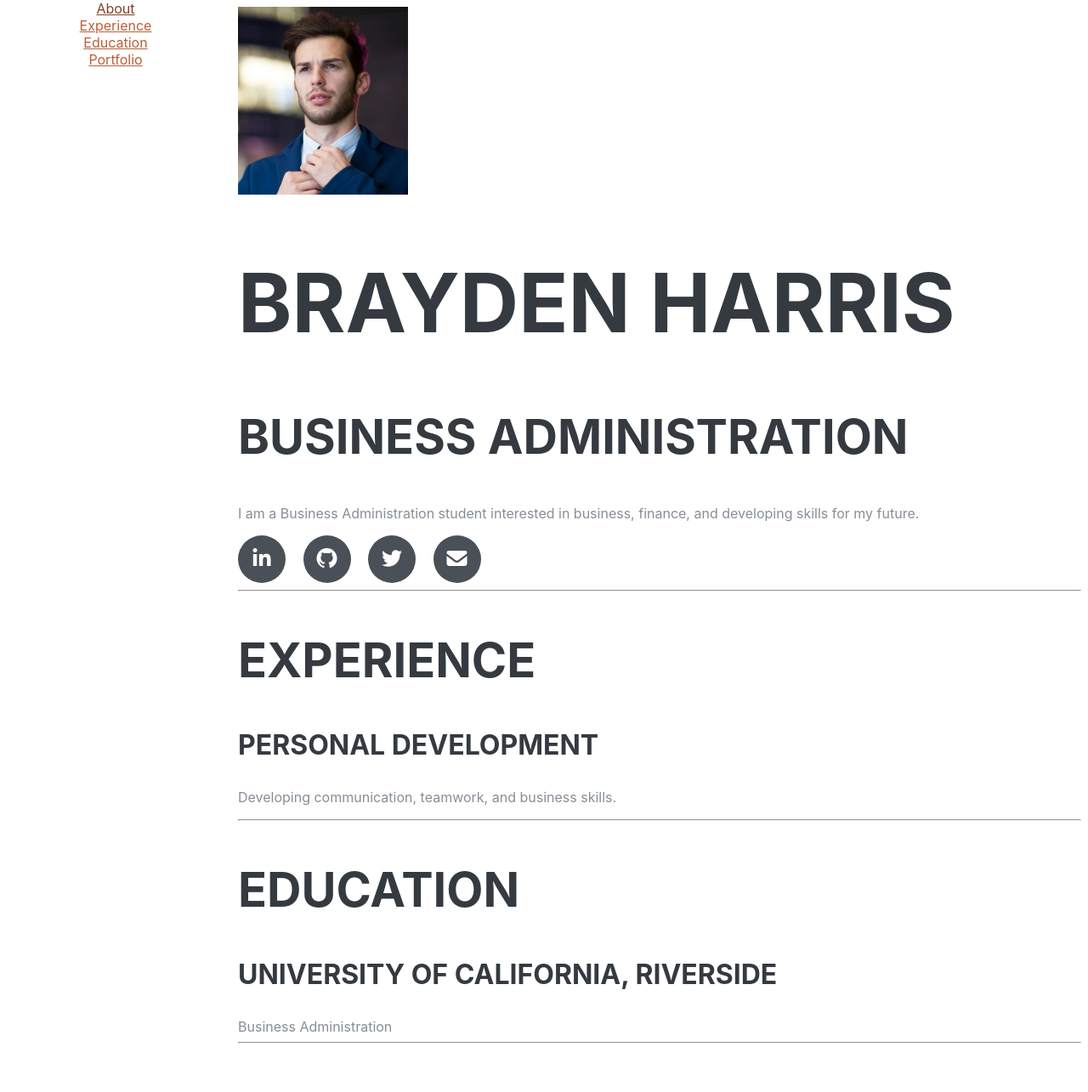
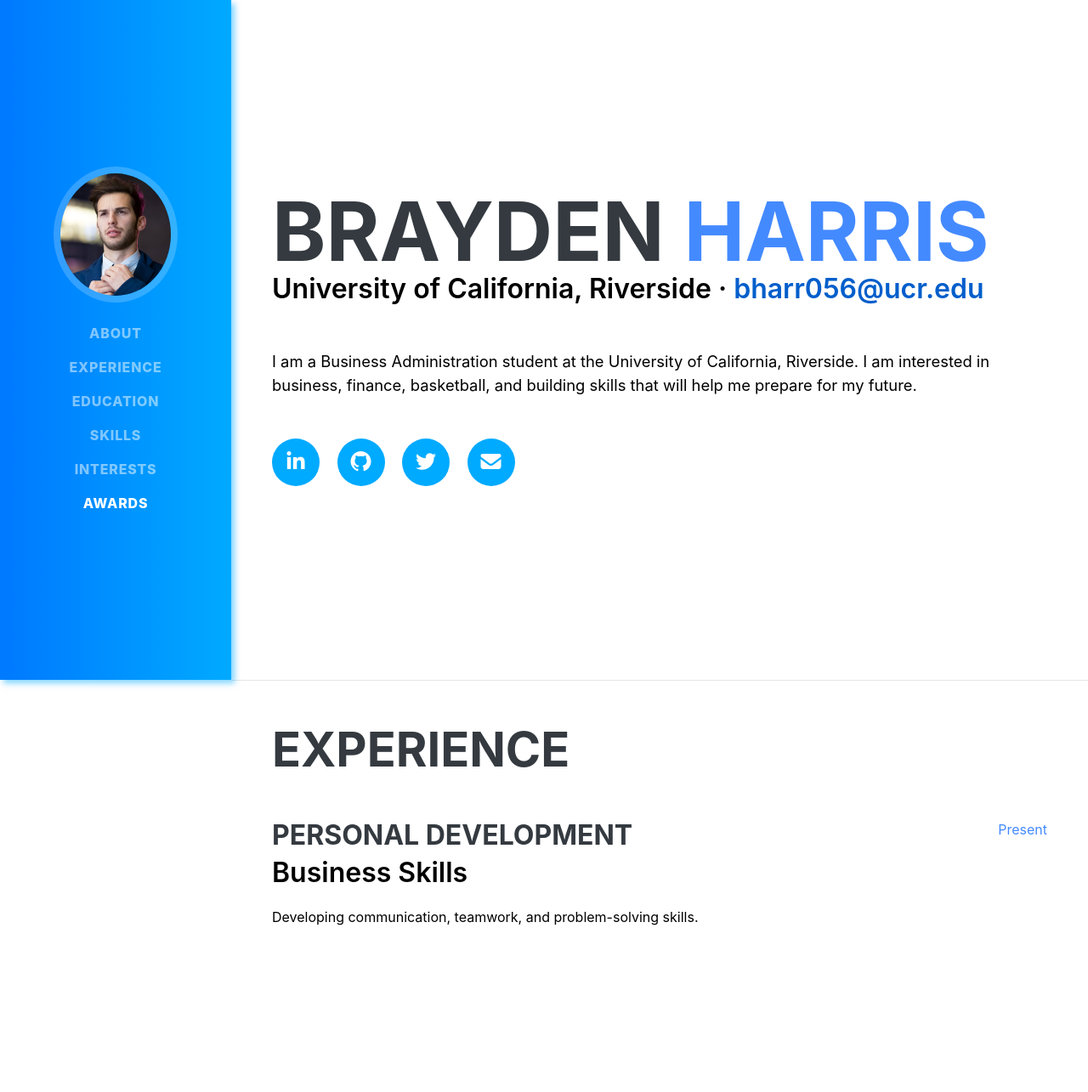
Before and after one commit to BraydenHarris-ten/BraydenHarris-ten.github.io, a website: page index.html in a window 1280 px wide. Shown: the top 1285 px of the page at 85% size. Drawn offline with nearby package versions, Linux system fonts and the light colour scheme; files that its build step writes are made by us from their sources; files whose address does not match are found by name; a web font is replaced by a local one.

Commit message:
Update index.html

```diff
--- a/index.html
+++ b/index.html
@@ -1,110 +1,157 @@
 <!DOCTYPE html>
 <html lang="en">
 <head>
-    <meta charset="UTF-8">
-    <meta name="viewport" content="width=device-width, initial-scale=1.0">
+    <meta charset="utf-8">
+    <meta name="viewport" content="width=device-width, initial-scale=1, shrink-to-fit=no">
     <meta name="author" content="Brayden Harris">
-    <meta name="description" content="Brayden Harris - Business Administration student">
-    <title>Brayden Harris - Business Administration</title>
+    <title>Brayden Harris - Resume</title>
 
-    <link rel="shortcut icon" href="img/website.ico">
-    <link rel="stylesheet" href="css/styles.css">
-    <link rel="stylesheet" href="css/resume.css">
-    <link rel="stylesheet" href="vendor/fontawesome-free/css/all.min.css">
+    <link href="vendor/bootstrap/css/bootstrap.min.css" rel="stylesheet">
+    <link href="https://fonts.googleapis.com/css?family=Saira+Extra+Condensed:500,700" rel="stylesheet">
+    <link href="https://fonts.googleapis.com/css?family=Muli:400,400i,800,800i" rel="stylesheet">
+    <link href="vendor/fontawesome-free/css/all.min.css" rel="stylesheet">
+    <link href="css/resume.min.css" rel="stylesheet">
 </head>
 
 <body id="page-top">
+    <nav class="navbar navbar-expand-lg navbar-dark bg-primary fixed-top" id="sideNav">
+        <a class="navbar-brand js-scroll-trigger" href="#page-top">
+            <span class="d-block d-lg-none">Brayden Harris</span>
+            <span class="d-none d-lg-block">
+                <img class="img-fluid img-profile rounded-circle mx-auto mb-2"
+                     src="profilepicture.png" alt="Profile Picture">
+            </span>
+        </a>
 
-    <nav id="sideNav">
-        <a href="#about">About</a>
-        <a href="#experience">Experience</a>
-        <a href="#education">Education</a>
-        <a href="#portfolio">Portfolio</a>
+        <button class="navbar-toggler" type="button" data-toggle="collapse"
+                data-target="#navbarSupportedContent"
+                aria-controls="navbarSupportedContent"
+                aria-expanded="false" aria-label="Toggle navigation">
+            <span class="navbar-toggler-icon"></span>
+        </button>
+
+        <div class="collapse navbar-collapse" id="navbarSupportedContent">
+            <ul class="navbar-nav">
+                <li class="nav-item"><a class="nav-link js-scroll-trigger" href="#about">About</a></li>
+                <li class="nav-item"><a class="nav-link js-scroll-trigger" href="#experience">Experience</a></li>
+                <li class="nav-item"><a class="nav-link js-scroll-trigger" href="#education">Education</a></li>
+                <li class="nav-item"><a class="nav-link js-scroll-trigger" href="#skills">Skills</a></li>
+                <li class="nav-item"><a class="nav-link js-scroll-trigger" href="#interests">Interests</a></li>
+                <li class="nav-item"><a class="nav-link js-scroll-trigger" href="#awards">Awards</a></li>
+            </ul>
+        </div>
     </nav>
 
-    <div id="content">
+    <div class="container-fluid p-0">
+        <section class="resume-section p-3 p-lg-5 d-flex align-items-center" id="about">
+            <div class="w-100">
+                <h1 class="mb-0">Brayden <span class="text-primary">Harris</span></h1>
 
-        <section id="about">
-            <img
-                src="img/profilepicture.png"
-                alt="Brayden Harris profile picture"
-                width="200"
-            >
+                <div class="subheading mb-5">
+                    University of California, Riverside ·
+                    <a href="mailto:bharr056@ucr.edu">bharr056@ucr.edu</a>
+                </div>
 
-            <h1>Brayden <span>Harris</span></h1>
-
-            <h2>Business Administration</h2>
-
-            <p>
-                I am a Business Administration student interested in
-                business, finance, and developing skills for my future.
+                <p class="lead mb-5">
+                    I am a Business Administration student at the University of California,
+                    Riverside. I am interested in business, finance, basketball, and building
+                    skills that will help me prepare for my future.
                 </p>
 
                 <div class="social-icons">
-                <a id="social-icon-1"
-                   href="https://www.linkedin.com/"
-                   target="_blank"
-                   rel="noopener noreferrer"
-                   aria-label="LinkedIn">
+                    <a id="social-icon-1" href="https://www.linkedin.com/"
+                       target="_blank" rel="noopener noreferrer" aria-label="LinkedIn">
                         <i class="fab fa-linkedin-in"></i>
                     </a>
 
-                <a id="social-icon-2"
-                   href="https://github.com/"
-                   target="_blank"
-                   rel="noopener noreferrer"
-                   aria-label="GitHub">
+                    <a id="social-icon-2" href="https://github.com/BraydenHarris-ten"
+                       target="_blank" rel="noopener noreferrer" aria-label="GitHub">
                         <i class="fab fa-github"></i>
                     </a>
 
-                <a id="social-icon-3"
-                   href="https://twitter.com/"
-                   target="_blank"
-                   rel="noopener noreferrer"
-                   aria-label="Twitter">
+                    <a id="social-icon-3" href="https://twitter.com/"
+                       target="_blank" rel="noopener noreferrer" aria-label="Twitter">
                         <i class="fab fa-twitter"></i>
                     </a>
 
-                <a id="social-icon-4"
-                   href="mailto:Bharr056@ucr.edu"
-                   target="_blank"
-                   rel="noopener noreferrer"
+                    <a id="social-icon-4" href="mailto:bharr056@ucr.edu"
                        aria-label="Email">
                         <i class="fa fa-envelope"></i>
                     </a>
                 </div>
-        </section>
-
-        <hr>
-
-        <section id="experience">
-            <h2>Experience</h2>
-            <h3>Personal Development</h3>
-            <p>Developing communication, teamwork, and business skills.</p>
-        </section>
-
-        <hr>
-
-        <section id="education">
-            <h2>Education</h2>
-            <h3>University of California, Riverside</h3>
-            <div>Business Administration</div>
-        </section>
-
-        <hr>
-
-        <section id="portfolio">
-            <h2>Portfolio</h2>
-
-            <div>
-                <img src="img/image1.jpeg" alt="Portfolio image 1" width="300">
-                <img src="img/image2.jpeg" alt="Portfolio image 2" width="300">
-                <img src="img/image3.jpeg" alt="Portfolio image 3" width="300">
-                <img src="img/image4.jpeg" alt="Portfolio image 4" width="300">
             </div>
         </section>
 
+        <hr class="m-0">
+
+        <section class="resume-section p-3 p-lg-5 d-flex justify-content-center" id="experience">
+            <div class="w-100">
+                <h2 class="mb-5">Experience</h2>
+                <div class="resume-item d-flex flex-column flex-md-row justify-content-between mb-5">
+                    <div class="resume-content">
+                        <h3 class="mb-0">Personal Development</h3>
+                        <div class="subheading mb-3">Business Skills</div>
+                        <p>Developing communication, teamwork, and problem-solving skills.</p>
+                    </div>
+                    <div class="resume-date text-md-right">
+                        <span class="text-primary">Present</span>
+                    </div>
+                </div>
+            </div>
+        </section>
+
+        <hr class="m-0">
+
+        <section class="resume-section p-3 p-lg-5 d-flex justify-content-center" id="education">
+            <div class="w-100">
+                <h2 class="mb-5">Education</h2>
+                <div class="resume-item d-flex flex-column flex-md-row justify-content-between mb-5">
+                    <div class="resume-content">
+                        <h3 class="mb-0">University of California, Riverside</h3>
+                        <div class="subheading mb-3">Business Administration</div>
+                        <p>Undergraduate student</p>
+                    </div>
+                </div>
+            </div>
+        </section>
+
+        <hr class="m-0">
+
+        <section class="resume-section p-3 p-lg-5 d-flex justify-content-center" id="skills">
+            <div class="w-100">
+                <h2 class="mb-5">Skills</h2>
+                <ul>
+                    <li>Communication</li>
+                    <li>Teamwork</li>
+                    <li>Problem-solving</li>
+                    <li>Organization</li>
+                    <li>Business and finance</li>
+                </ul>
+            </div>
+        </section>
+
+        <hr class="m-0">
+
+        <section class="resume-section p-3 p-lg-5 d-flex justify-content-center" id="interests">
+            <div class="w-100">
+                <h2 class="mb-5">Interests</h2>
+                <p>Basketball, business, finance, and personal development.</p>
+            </div>
+        </section>
+
+        <hr class="m-0">
+
+        <section class="resume-section p-3 p-lg-5 d-flex justify-content-center" id="awards">
+            <div class="w-100">
+                <h2 class="mb-5">Awards</h2>
+                <p>Continuing to develop academic and professional skills.</p>
+            </div>
+        </section>
     </div>
 
+    <script src="vendor/jquery/jquery.min.js"></script>
+    <script src="vendor/bootstrap/js/bootstrap.bundle.min.js"></script>
+    <script src="vendor/jquery-easing/jquery.easing.min.js"></script>
+    <script src="js/resume.min.js"></script>
 </body>
 </html>
```
Lines whose indentation alone changed are shown as unchanged.
